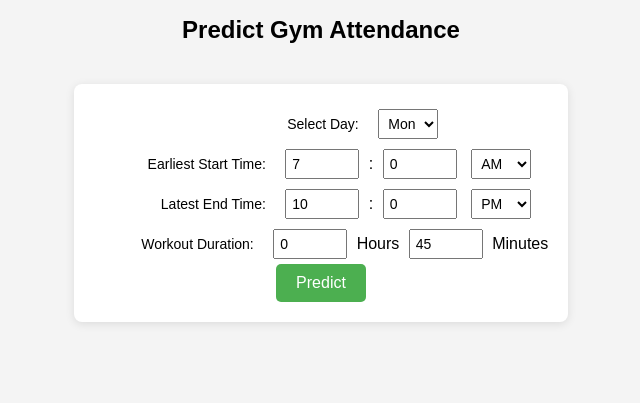
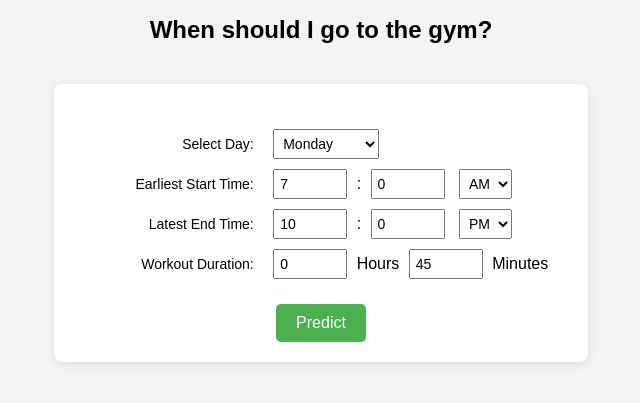
Before and after one commit to Tohutson/GymCount, a Flask app: page / in a window 1280 px wide. Shown: the top 403 px of the page, without its empty margins (319-959 px from the left). Run offline with Flask 3, Linux system fonts and the light colour scheme; parts of the project's set-up code (start-up, migrations or seed data) failed here and were passed over.

Commit message:
Update styles

```diff
--- a/static/style.css
+++ b/static/style.css
@@ -1,3 +1,10 @@
+.form {
+    display: flex;
+    flex-direction: column;
+    align-items: flex-start;
+    padding: 20px;
+}
+
 /* Apply basic styling to the body */
 body {
     font-family: Arial, sans-serif;
@@ -50,6 +57,10 @@
     width: 160px;
 }
 
+select {
+    width: fit-content;
+}
+
 h1 {
     font-size: 24px;
     margin-bottom: 20px;
--- a/templates/index.html
+++ b/templates/index.html
@@ -7,8 +7,9 @@
     <link rel="stylesheet" href="{{ url_for('static', filename='style.css') }}">
 </head>
 <body>
-    <h1>Predict Gym Attendance</h1>
+    <h1>When should I go to the gym?</h1>
     <form method="POST">
+        <div class="form">
             <div>
                 <label for="weekday">Select Day:</label>
                 <select name="weekday" id="weekday">
@@ -47,7 +48,7 @@
                 <input type="number" name="duration_hours" min="0" value="0" required> Hours
                 <input type="number" name="duration_minutes" min="0" max="59" value="45" required> Minutes
             </div>
-
+        </div>
             <input type="submit" value="Predict">
     </form>
 
```
Lines whose indentation alone changed are shown as unchanged.
